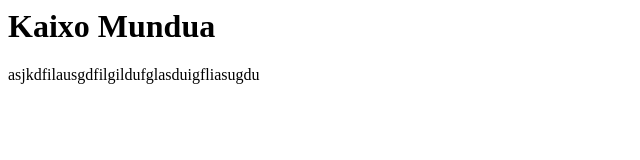
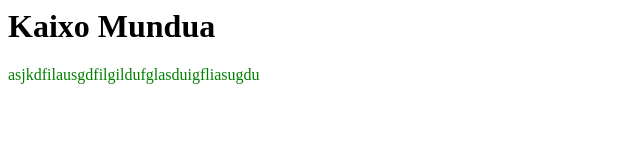
Before and after one commit to MarkelUribe/ikastaroa, a plain HTML site: page index.html in a window 1280 px wide. Shown: the whole page, without its empty margins (0-640 px from the left). Drawn offline with Linux system fonts and the light colour scheme.

Commit message:
Update index.html

```diff
--- a/index.html
+++ b/index.html
@@ -4,6 +4,6 @@
     </head>
     <body>
         <h1>Kaixo Mundua</h1>
-        <p style="">asjkdfilausgdfilgildufglasduigfliasugdu</p>
+        <p style="color:green;">asjkdfilausgdfilgildufglasduigfliasugdu</p>
     </body>
 </html>
```
